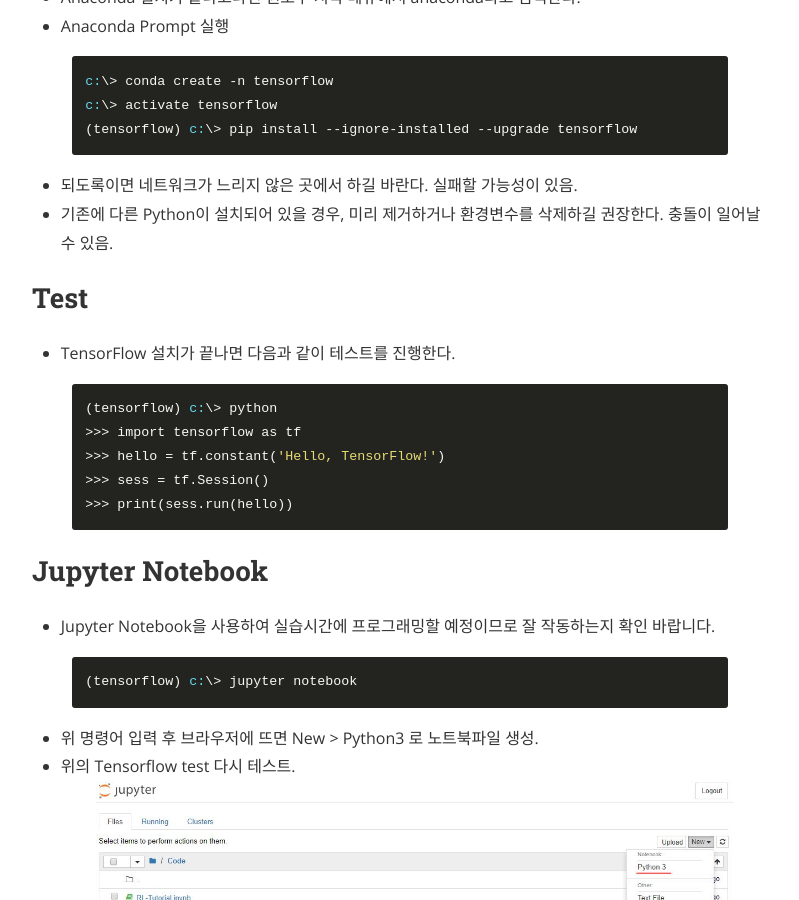
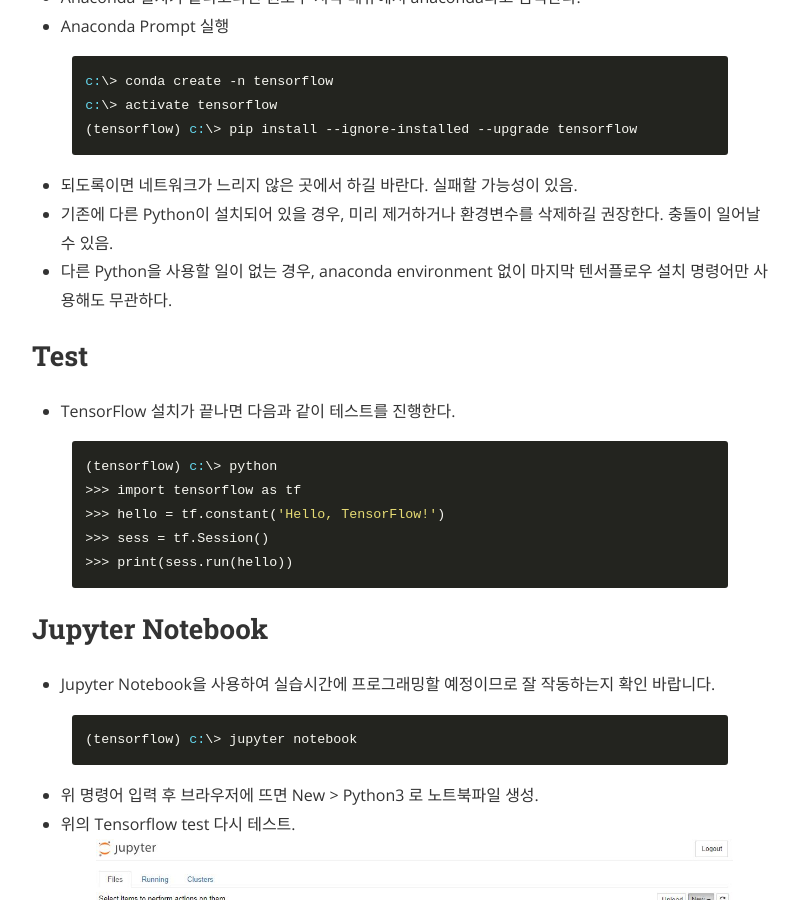
Before and after one commit to Yangyangii/Yangyangii.github.io, a Jekyll site: the page built from _posts/2017-12-28-Tensorflow-install.markdown, in a window 1280 px wide and 900 px high, scrolled down 1025 px. Shown: the whole window, without its empty margins (240-1039 px from the left). Built offline with Jekyll 4.4.1, drawn with Linux system fonts in a browser that asks for light colours; nearby versions of some CDN libraries; comment, search, counter and statistics services are not loaded.

Commit message:
내용 추가

```diff
--- a/_posts/2017-12-28-Tensorflow-install.markdown
+++ b/_posts/2017-12-28-Tensorflow-install.markdown
@@ -30,6 +30,7 @@
 {% endhighlight %}
 +	되도록이면 네트워크가 느리지 않은 곳에서 하길 바란다. 실패할 가능성이 있음.
 +	기존에 다른 Python이 설치되어 있을 경우, 미리 제거하거나 환경변수를 삭제하길 권장한다. 충돌이 일어날 수 있음.
++	다른 Python을 사용할 일이 없는 경우, anaconda environment 없이 마지막 텐서플로우 설치 명령어만 사용해도 무관하다.
 
 
 ## Test
```
